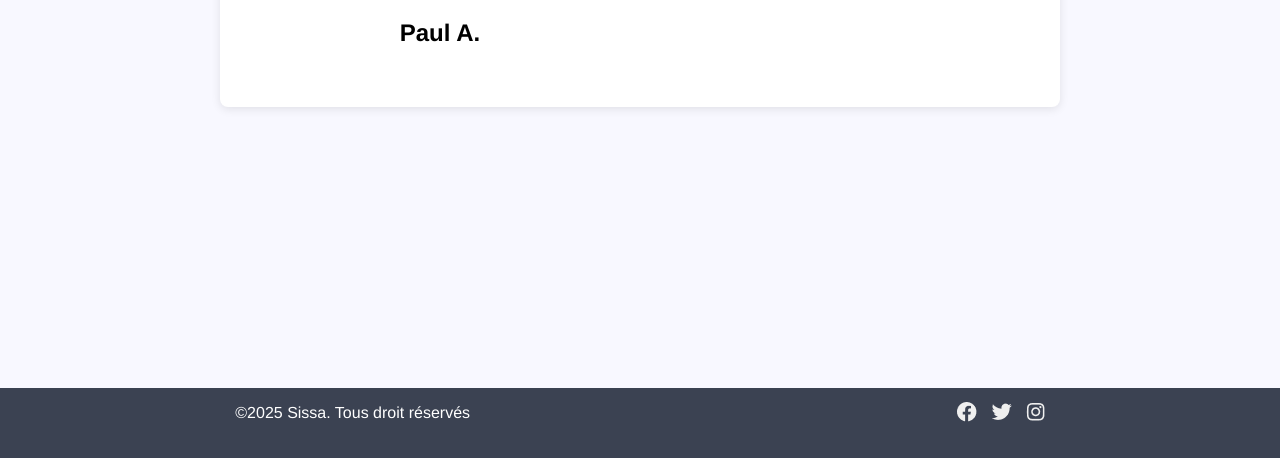
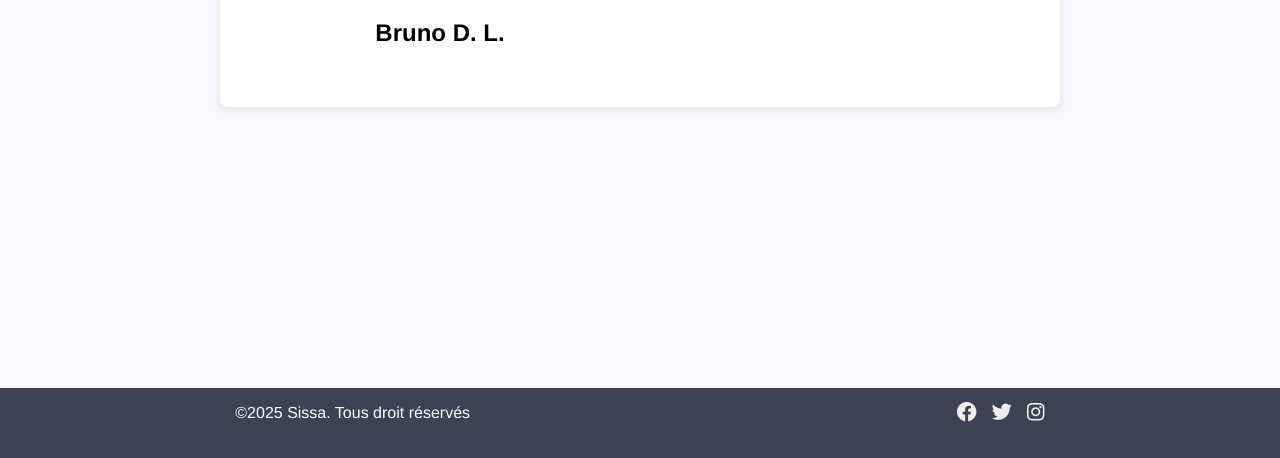
Before and after one commit to Antoine2718/Sissa, a PHP site: page /dl.php in a window 1280 px wide. Shown: the part 342-800 px from the top of the page. Run offline with PHP 8.4, Linux system fonts and the light colour scheme.

Commit message:
Update dl.php

```diff
--- a/Projet/pages/dl.php
+++ b/Projet/pages/dl.php
@@ -107,7 +107,7 @@
         <div class="contact-container">
             <div class="left">
                 <img src="https://upload.wikimedia.org/wikipedia/commons/0/09/Man_Silhouette.png" style="width:200px;height:200px; vertical-align: middle; border-radius: 40%;">
-                <h2> Paul A.</h2>
+                <h2> Bruno D. L.</h2>
             </div>
             <div class="right">
                 Etudiant en Licence d'Informatique, passionné d'informatique et de technologies.
```
